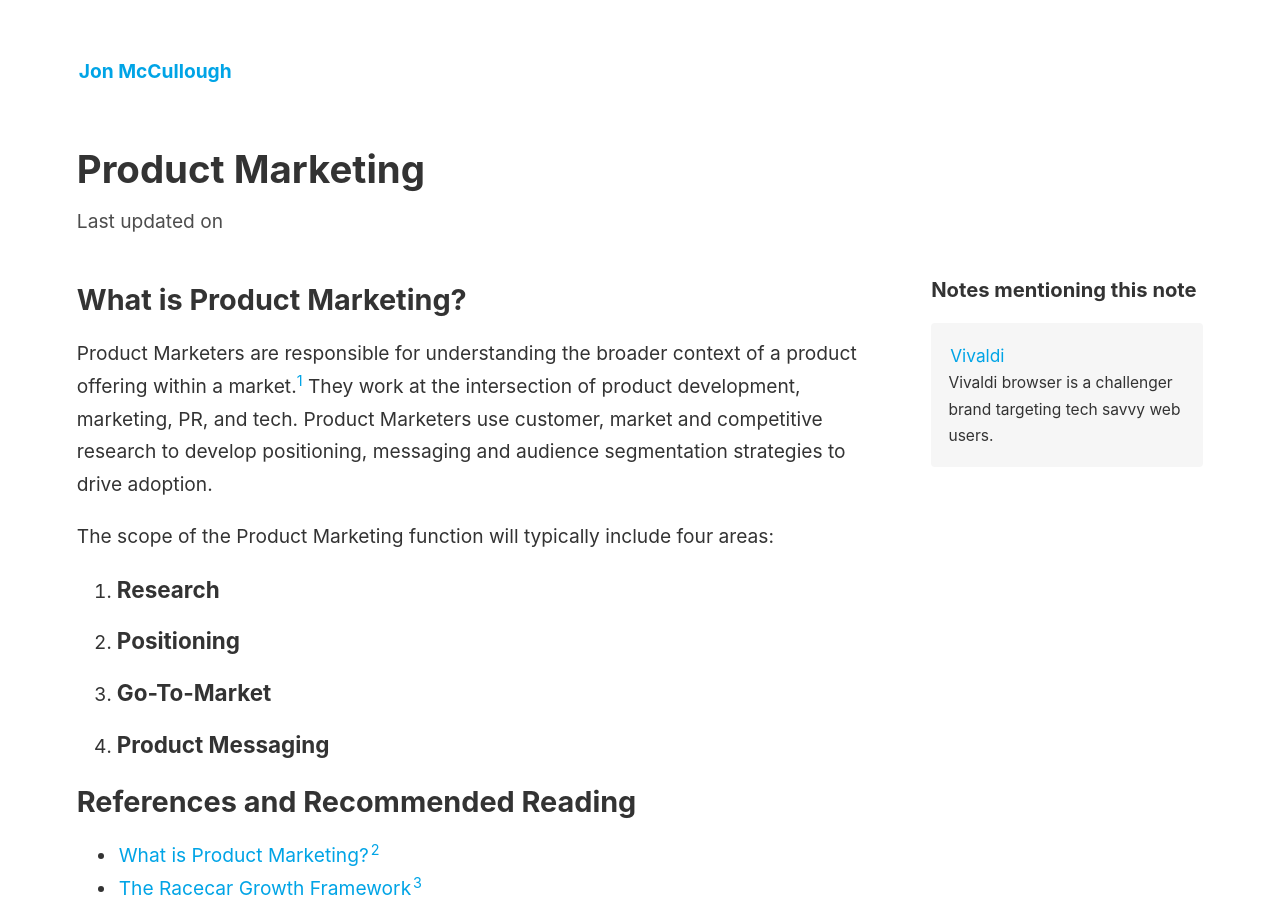
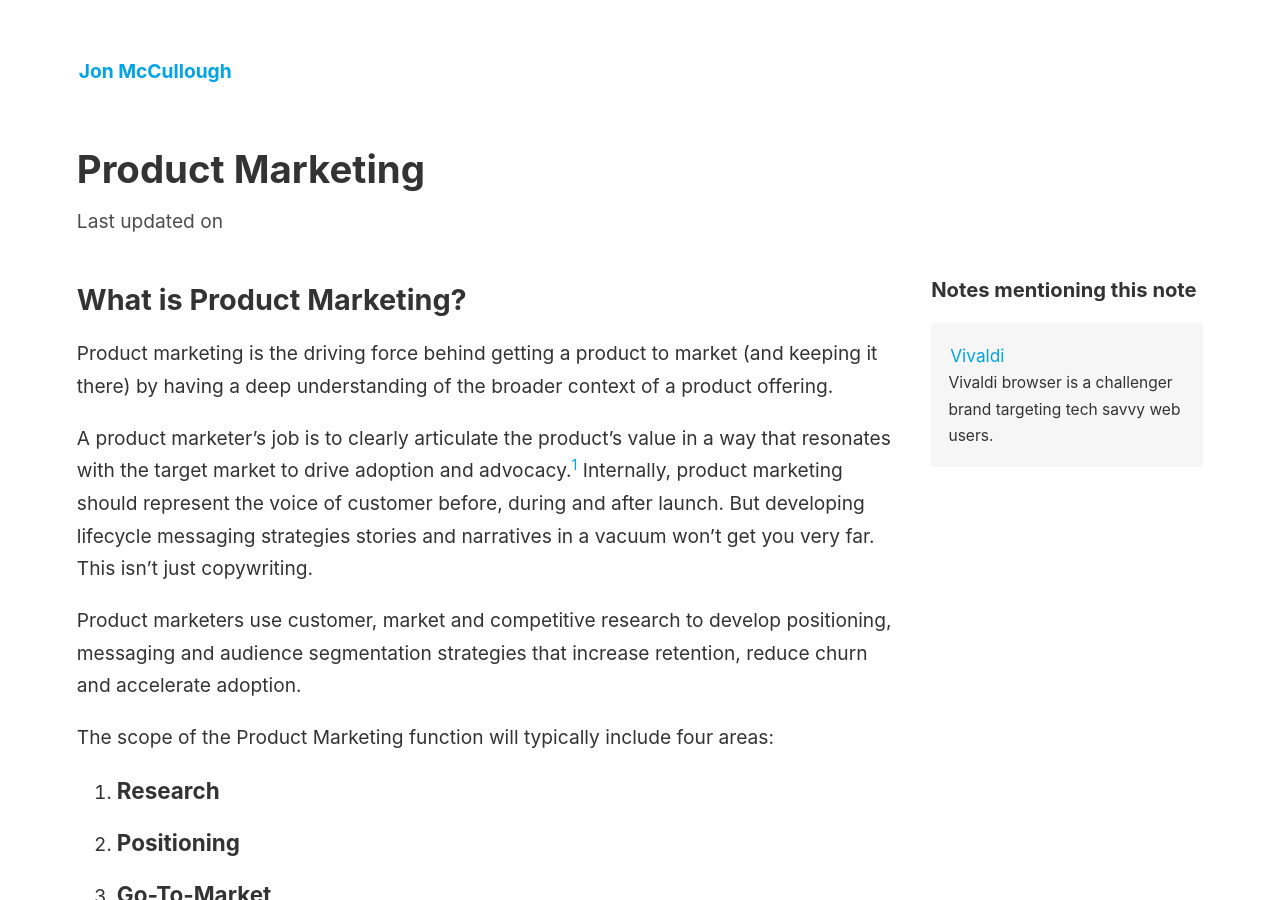
Before and after one commit to jonmccull/digital-garden, a Jekyll site: the page built from _notes/product-marketing.md, in a window 1280 px wide and 900 px high. Built offline with Jekyll 4.4.1, drawn with Linux system fonts in a browser that asks for light colours.

Commit message:
Product Marketing note update
Signed-off-by: Jon McCullough <jonmccull@pm.me>

```diff
--- a/_notes/product-marketing.md
+++ b/_notes/product-marketing.md
@@ -5,7 +5,11 @@
 
 ## What is Product Marketing?
 
-Product Marketers are responsible for understanding the broader context of a product offering within a market.<input type="checkbox" id="cb7" /><label for="cb7"><sup></sup></label><span><span class="footnote-inner">"[Product marketers are] the people responsible for being able to understand – and therefore articulate – what is different and better and remarkable about your for offering, for your target people." – [April Dunford](https://twitter.com/aprildunford?lang=en) in [Product Marketing Alliance](https://productmarketingalliance.com/what-is-product-marketing/).</span></span> They work at the intersection of product development, marketing, PR, and tech. Product Marketers use customer, market and competitive research to develop positioning, messaging and audience segmentation strategies to drive adoption.
+Product marketing is the driving force behind getting a product to market (and keeping it there) by having a deep understanding of the broader context of a product offering.
+
+A product marketer's job is to clearly articulate the product's value in a way that resonates with the target market to drive adoption and advocacy.<input type="checkbox" id="cb7" /><label for="cb7"><sup></sup></label><span><span class="footnote-inner">"[Product marketers are] the people responsible for being able to understand – and therefore articulate – what is different and better and remarkable about your for offering, for your target people." – [April Dunford](https://twitter.com/aprildunford?lang=en) in [Product Marketing Alliance](https://productmarketingalliance.com/what-is-product-marketing/).</span></span> Internally, product marketing should represent the voice of customer before, during and after launch. But developing lifecycle messaging strategies stories and narratives in a vacuum won't get you very far. This isn't just copywriting.
+
+Product marketers use customer, market and competitive research to develop positioning, messaging and audience segmentation strategies that increase retention, reduce churn and accelerate adoption.
 
 The scope of the Product Marketing function will typically include four areas:
 
```
